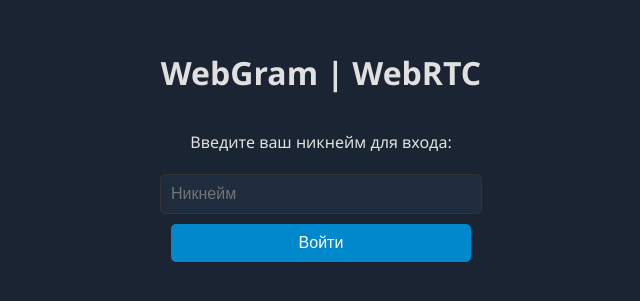
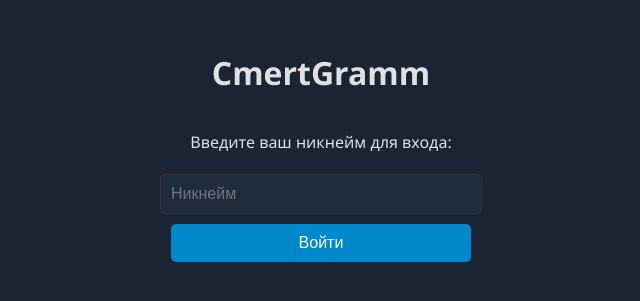
Before and after one commit to brggrb699-droid/cmertgram, a website: page index.html in a window 1280 px wide. Shown: the part 247-548 px from the top of the page, without its empty margins (319-959 px from the left). Drawn offline with nearby package versions, Linux system fonts and the light colour scheme.

Commit message:
Update index.html

```diff
--- a/index.html
+++ b/index.html
@@ -3,7 +3,7 @@
 <head>
     <meta charset="UTF-8">
     <meta name="viewport" content="width=device-width, initial-scale=1.0">
-    <title>WebGram | WebRTC Messenger</title>
+    <title>CmertGramm</title>
 
     <script src="https://cdn.socket.io/4.7.2/socket.io.min.js"></script>
 
@@ -128,7 +128,7 @@
 <body>
 
     <div id="registration-screen">
-        <h1>WebGram | WebRTC</h1>
+        <h1>CmertGramm</h1>
         <p>Введите ваш никнейм для входа:</p>
         <input type="text" id="nickname-input" placeholder="Никнейм" maxlength="15">
         <button id="register-button">Войти</button>
```
